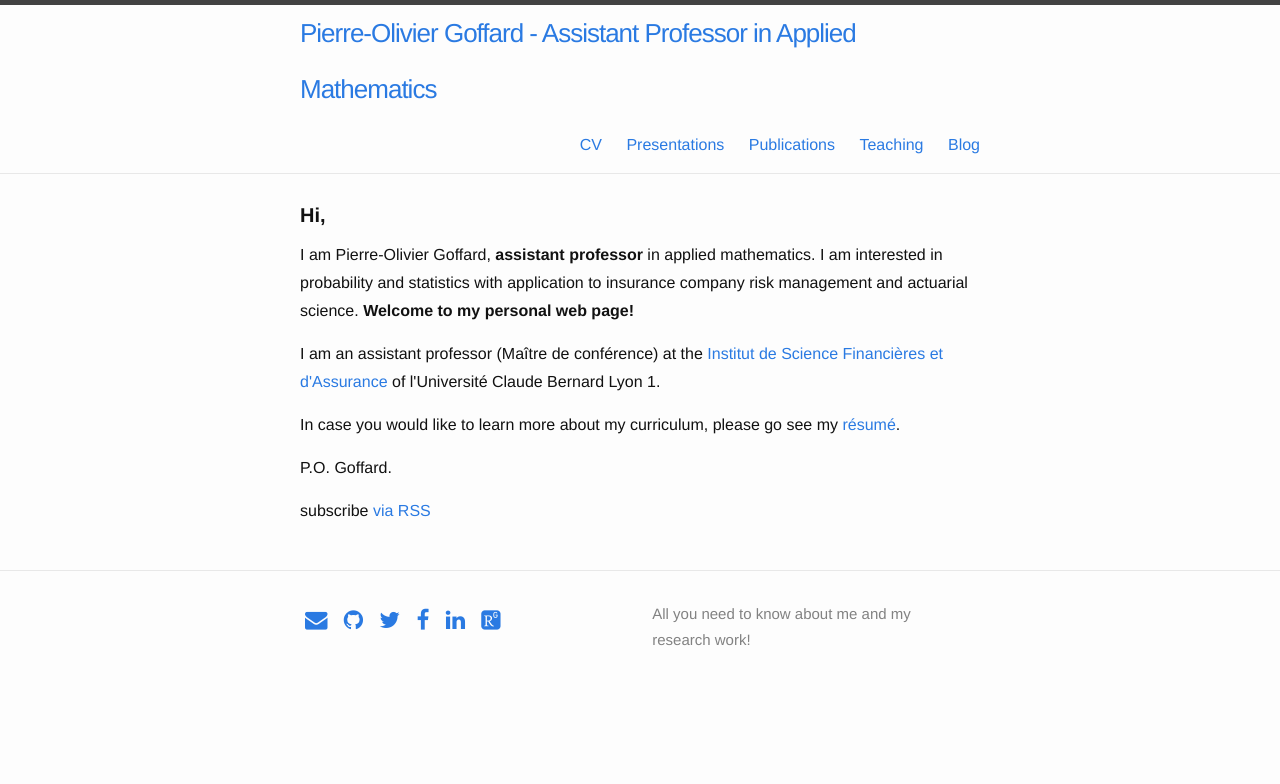
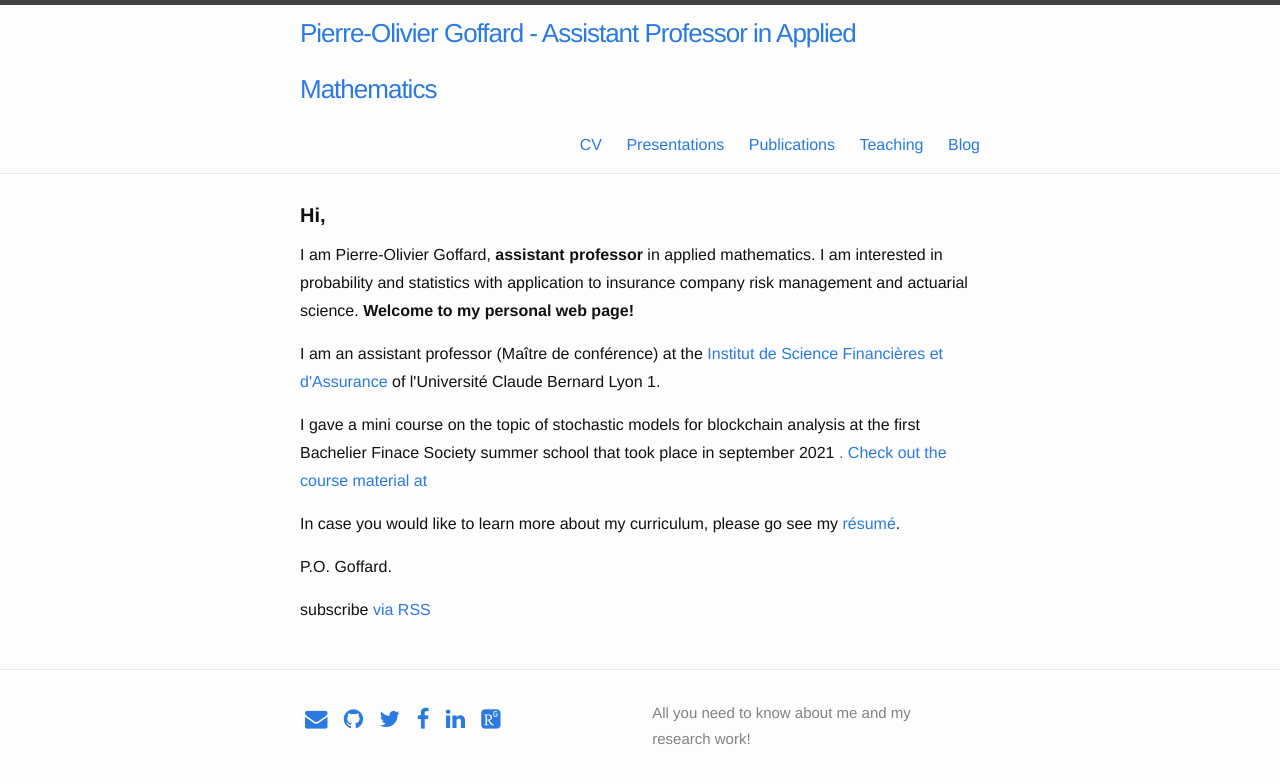
Before and after one commit to LaGauffre/LaGauffre.github.io, a Jekyll site: the page built from index.html, in a window 1280 px wide. Shown: the top 784 px of the page. Built offline with Jekyll 4.4.1, drawn with Linux system fonts in a browser that asks for light colours; nearby versions of some CDN libraries; some web fonts are replaced.

Commit message:
edit index.html

```diff
--- a/index.html
+++ b/index.html
@@ -13,6 +13,9 @@
         </p>
         <p>
         I am an assistant professor (Maître de conférence) at the <a href="https://isfa.univ-lyon1.fr/">Institut de Science Financières et d'Assurance</a> of l'Université Claude Bernard Lyon 1.
+        </p>
+        <p>
+        I gave a mini course on the topic of stochastic models for  blockchain analysis at the first Bachelier Finace Society summer school that took place in september 2021 <a href="https://www.bachelierfinance.org/09-2021">. Check out the course material at <a class="page-link" href="{{ BLOCKASTICS | prepend: site.baseurl }}">{{ BLOCKASTICS }}</a>
         </p>
 
         <p>
```
